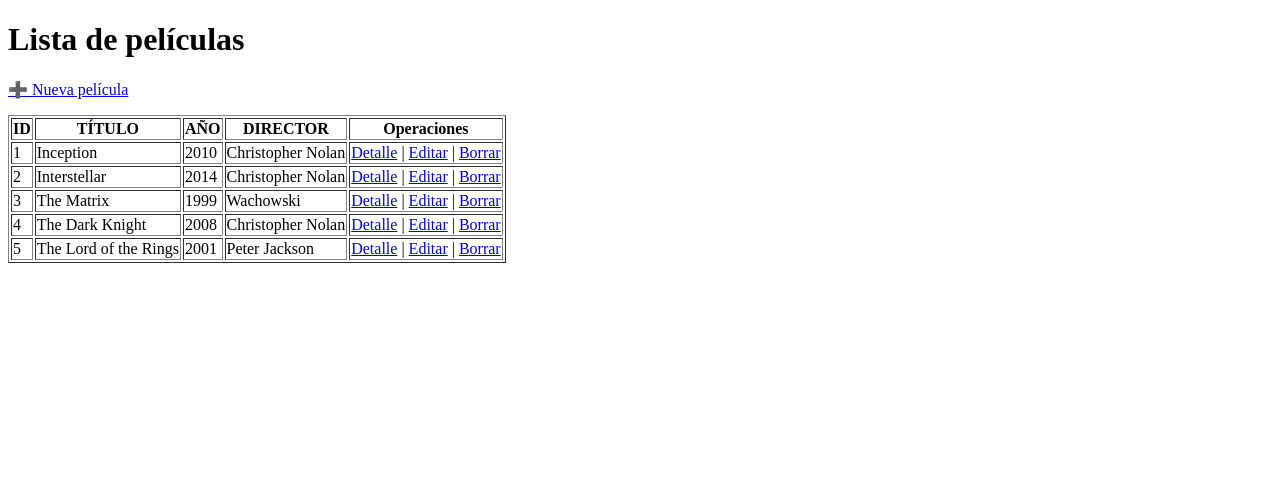
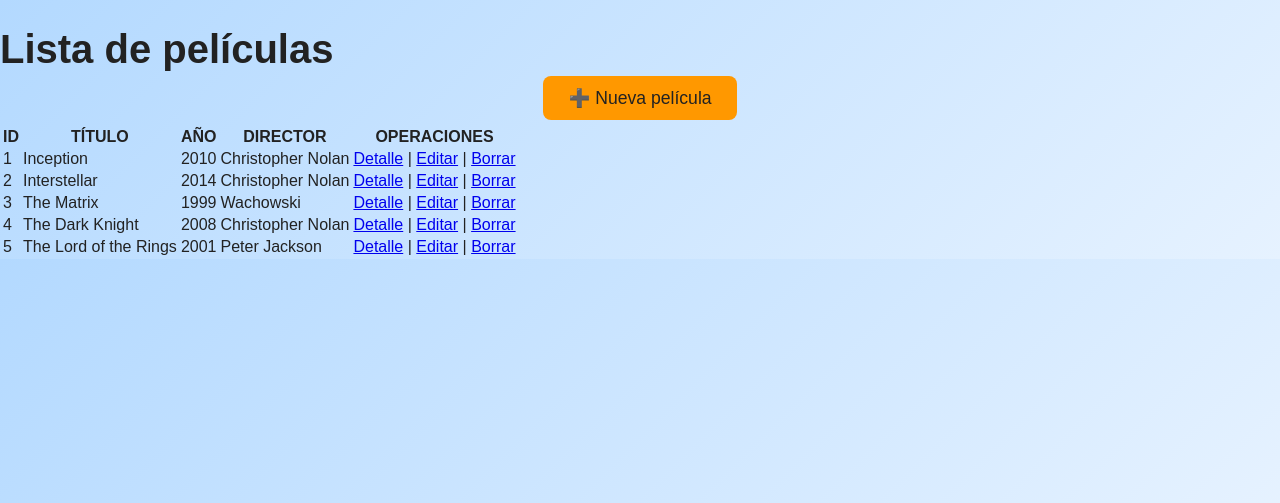
Before and after one commit to alexqv92/fastapi-peliculas, a FastAPI app: page /peliculas in a window 1280 px wide. Shown: the top 503 px of the page. Run offline with FastAPI, Linux system fonts and the light colour scheme; some libraries are stand-ins or nearby versions.

Commit message:
cambio varios

```diff
--- a/src/data/db.py
+++ b/src/data/db.py
@@ -7,12 +7,12 @@ import time
 # Configuración por defecto (MySQL Docker / local)
 db_user: str = "quevedo"
 db_password: str = "1234"
-db_server: str = "fastapi-db" # Cambiar por "localhost" si se usa Docker
-db_port: int = 3306# Cambiar por 3306 si se usa localmente
+db_server: str = "postgres-db" # Cambiar por "localhost" si se usa Docker
+db_port: int = 5432 # Cambiar por 3306 si se usa localmente
 db_name: str = "peliculasdb"
 
-DATABASE_URL = f"mysql+pymysql://{db_user}:{db_password}@{db_server}:{db_port}/{db_name}"
-#DATABASE_URL = (f"postgresql+psycopg2://{db_user}:{db_password}@{db_server}:{db_port}/{db_name}")
+#DATABASE_URL = f"mysql+pymysql://{db_user}:{db_password}@{db_server}:{db_port}/{db_name}"
+DATABASE_URL = (f"postgresql+psycopg2://{db_user}:{db_password}@{db_server}:{db_port}/{db_name}")
 
 engine = create_engine(
     os.getenv("DB_URL", DATABASE_URL),
--- a/src/static/styles.css
+++ b/src/static/styles.css
@@ -3,8 +3,18 @@ body {
     margin: 0;
     padding: 0;
     font-family: Arial, Helvetica, sans-serif;
+    color: #222;
+}
+
+/* PRIMERA PÁGINA → azul fuerte */
+body.home {
     background: linear-gradient(135deg, #1e3c72, #2a5298);
     color: white;
+}
+
+/* PELÍCULAS → azul clarito */
+body.peliculas {
+    background: linear-gradient(135deg, #b3d9ff, #e6f2ff);
 }
 
 /* Contenedor central */
@@ -29,17 +39,18 @@ h2 {
 }
 
 /* Botón */
-.btn {
+.btn, .boton-nuevo {
     text-decoration: none;
     background-color: #ff9800;
     color: #222;
-    padding: 15px 30px;
+    padding: 12px 25px;
     border-radius: 8px;
     font-size: 1.1rem;
     transition: all 0.3s ease;
 }
 
-.btn:hover {
+.btn:hover,
+.boton-nuevo:hover {
     background-color: #ffc107;
     transform: scale(1.05);
 }
--- a/src/templates/index.html
+++ b/src/templates/index.html
@@ -7,7 +7,7 @@
     <!-- CSS -->
     <link rel="stylesheet" href="{{ url_for('static', path='styles.css') }}">
 </head>
-<body>
+<body class="home">
 
     <div class="container">
         <h1>{{ mensaje }}</h1>
--- a/src/templates/peliculas.html
+++ b/src/templates/peliculas.html
@@ -3,22 +3,25 @@
 <head>
     <meta charset="UTF-8">
     <title>Películas</title>
+
+    <!-- CSS -->
+    <link rel="stylesheet" href="/static/styles.css">
 </head>
-<body>
+<body class="peliculas">
 
 <h1>Lista de películas</h1>
 
-<p>
-    <a href="/peliculas/crear">➕ Nueva película</a>
+<p style="text-align: center;">
+    <a href="/peliculas/crear" class="boton-nuevo">➕ Nueva película</a>
 </p>
 
-<table border="1">
+<table>
     <tr>
         <th>ID</th>
         <th>TÍTULO</th>
         <th>AÑO</th>
         <th>DIRECTOR</th>
-        <th>Operaciones</th>
+        <th>OPERACIONES</th>
     </tr>
 
     {% for pelicula in peliculas %}
@@ -28,10 +31,8 @@
         <td>{{ pelicula.anio }}</td>
         <td>{{ pelicula.director }}</td>
         <td>
-            <a href="/peliculas/{{ pelicula.id }}">Detalle</a>
-            |
-            <a href="/peliculas/editar/{{ pelicula.id }}">Editar</a>
-            |
+            <a href="/peliculas/{{ pelicula.id }}">Detalle</a> |
+            <a href="/peliculas/editar/{{ pelicula.id }}">Editar</a> |
             <a href="/peliculas/eliminar/{{ pelicula.id }}">Borrar</a>
         </td>
     </tr>
```
